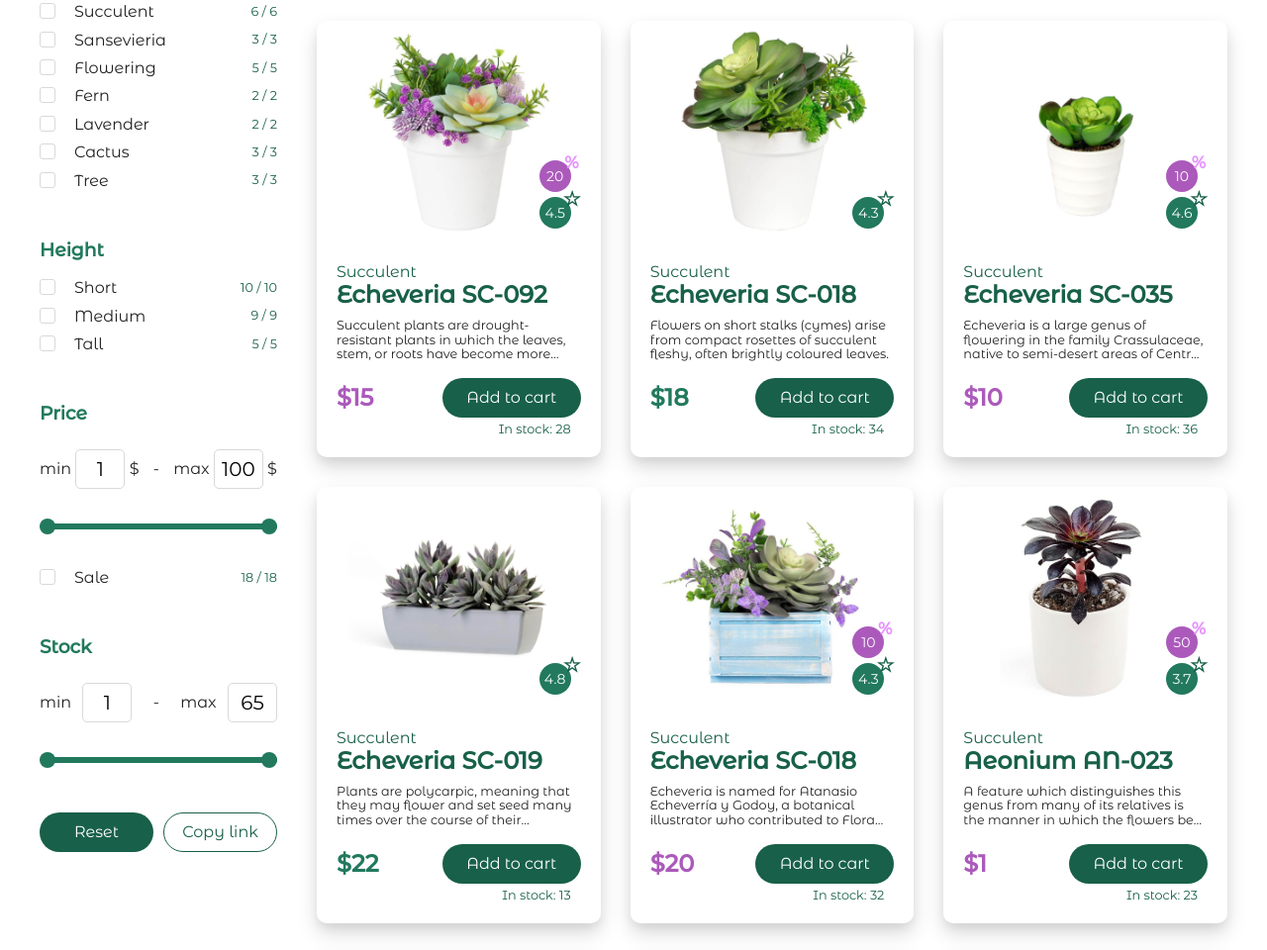
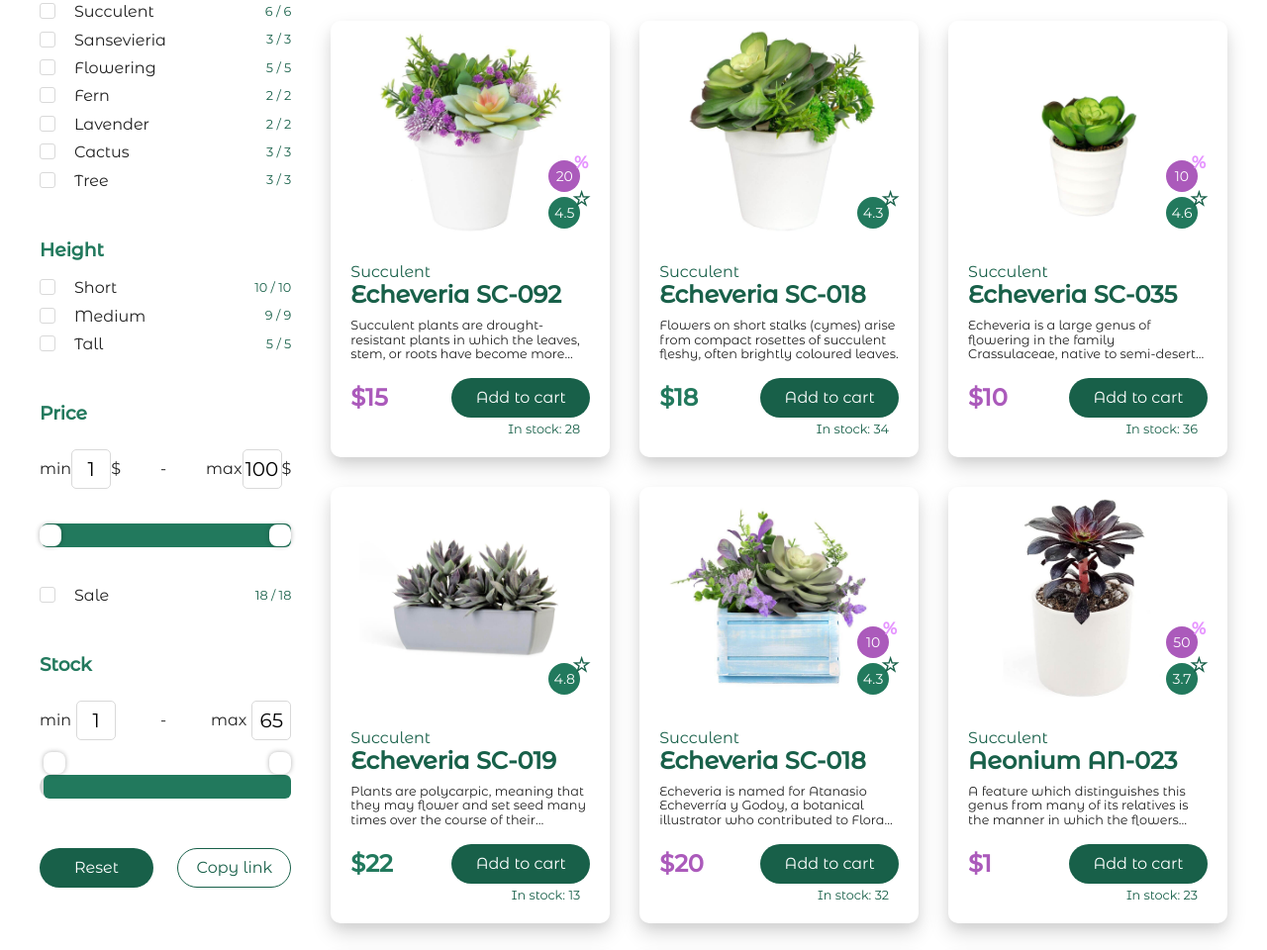
Before and after one commit to qutluq/epam-st-2025-ci-cd, a website built with webpack: page src/index.html in a window 1280 px wide. Shown: the part 262-1222 px from the top of the page at 99% size. Built offline with nearby package versions, Linux system fonts and the light colour scheme; files whose address does not match are found by name.

Commit message:
fix(a11y): expand interactive elements for better touch support

```diff
--- a/src/index.html
+++ b/src/index.html
@@ -221,12 +221,16 @@
               <input type="number" class="input-max" value="65" max="65">
             </div>
             <div class="range__slider slider">
-              <div class="slider__progress"></div>
+              <div class="slider__progress">
+                <div class="range__range-input">
+                  <input type="range" class="range-min" min="1" max="69" value="1" step="1"
+                    aria-label="minimal price range slider value">
+                  <input type="range" class="range-max" min="1" max="65" value="65" step="1"
+                    aria-label="maximal price range slider value">
+                </div>
+              </div>
             </div>
-            <div class="range__range-input">
-              <input type="range" class="range-min" min="1" max="69" value="1" step="1">
-              <input type="range" class="range-max" min="1" max="65" value="65" step="1">
-            </div>
+
           </div>
         </div>
 
--- a/src/style/components/filters/_range.scss
+++ b/src/style/components/filters/_range.scss
@@ -11,7 +11,7 @@
     margin: 25px 0 35px;
 
     input {
-      width: 50px;
+      width: 40px;
       height: 40px;
       font-size: 20px;
       border-radius: 5px;
@@ -22,7 +22,7 @@
   }
 
   &__separator {
-    margin: 10px;
+    margin: 40px;
   }
 
   &__range-input {
@@ -31,8 +31,8 @@
     input {
       position: absolute;
       width: 100%;
-      height: 6px;
-      top: -6px;
+      height: 24px;
+      top: -24px;
       background: none;
       pointer-events: none;
       appearance: none;
@@ -52,10 +52,10 @@
 }
 
 .slider {
-  height: 6px;
+  height: 24px;
   position: relative;
   background: variables.$grey-light;
-  border-radius: 6px;
+  border-radius: 16px;
 
   &__progress {
     height: 100%;
@@ -66,3 +66,47 @@
     background: variables.$green-medium;
   }
 }
+
+.range-min::-webkit-slider-thumb {
+  -webkit-appearance: none; /* Убираем стандартный стиль */
+  appearance: none;
+  width: 40px; /* Размер круга */
+  height: 40px;
+  background: #007bff; /* Цвет */
+  border-radius: 50%; /* Делаем круг */
+  border: 11px solid white;
+  box-shadow: 0 0 5px rgba(0, 0, 0, 0.3);
+  cursor: pointer;
+}
+
+.range-min::-moz-range-thumb {
+  width: 40px;
+  height: 40px;
+  background: #007bff;
+  border-radius: 50%;
+  border: 11px solid white;
+  box-shadow: 0 0 5px rgba(0, 0, 0, 0.3);
+  cursor: pointer;
+}
+
+.range-max::-webkit-slider-thumb {
+  -webkit-appearance: none; /* Убираем стандартный стиль */
+  appearance: none;
+  width: 40px; /* Размер круга */
+  height: 40px;
+  background: #007bff; /* Цвет */
+  border-radius: 50%; /* Делаем круг */
+  border: 11px solid white;
+  box-shadow: 0 0 5px rgba(0, 0, 0, 0.3);
+  cursor: pointer;
+}
+
+.range-max::-moz-range-thumb {
+  width: 40px;
+  height: 40px;
+  background: #007bff;
+  border-radius: 50%;
+  border: 11px solid white;
+  box-shadow: 0 0 5px rgba(0, 0, 0, 0.3);
+  cursor: pointer;
+}
```
